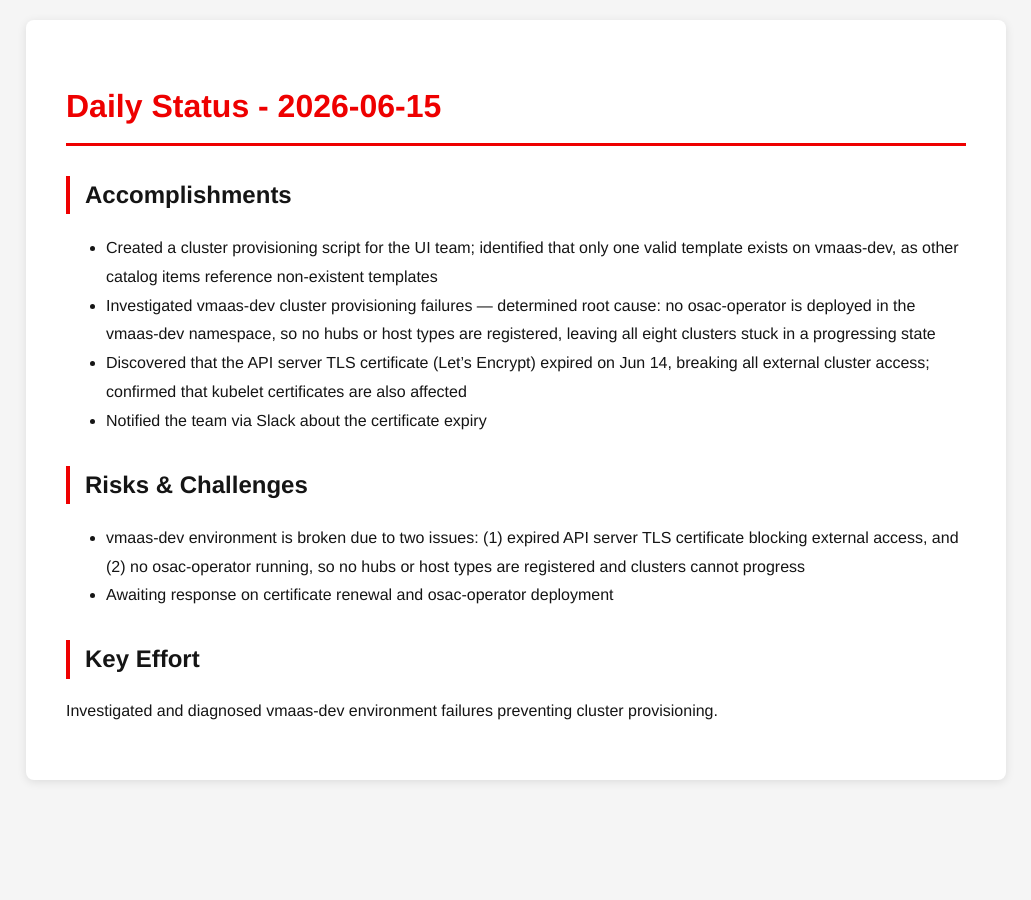
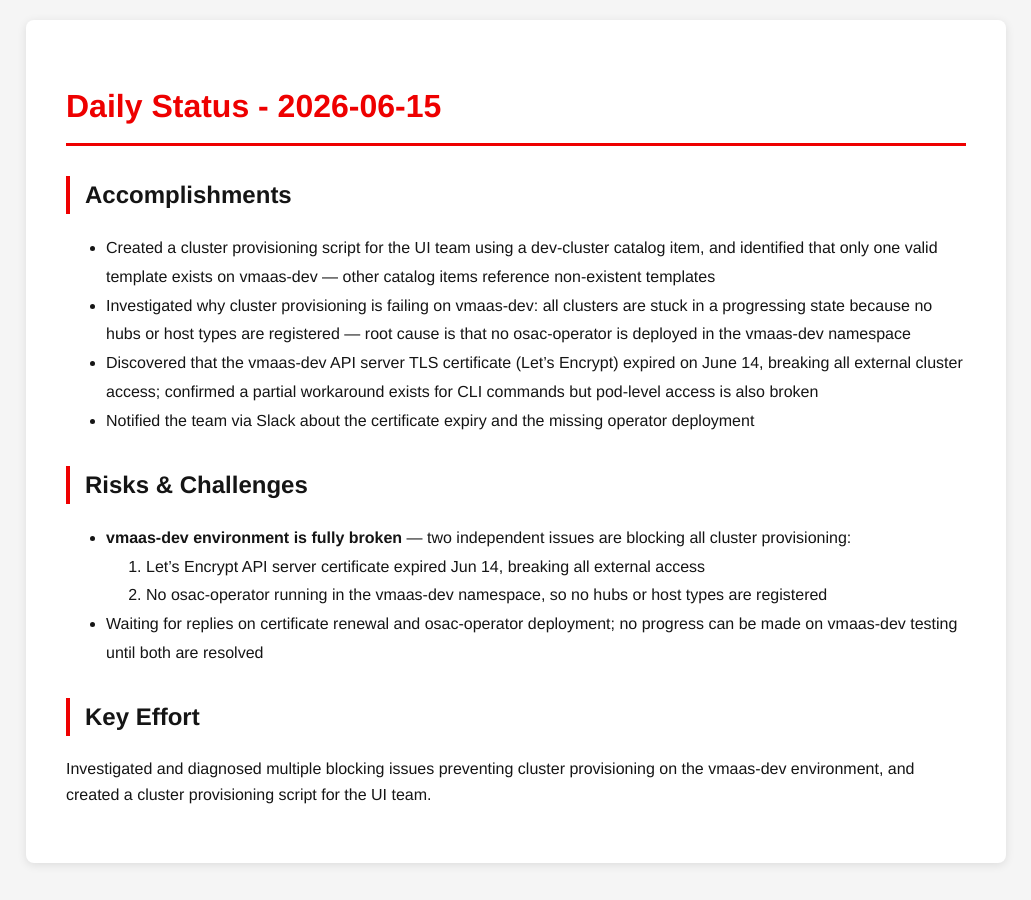
Before and after one commit to tzvatot/daily-status, a Jekyll site: the page built from 2026-06-15.md, in a window 1280 px wide. Shown: the whole page, without its empty margins (124-1155 px from the left). Built offline with Jekyll 4.4.1, drawn with Linux system fonts in a browser that asks for light colours.

Commit message:
Daily status update - 2026-06-15

```diff
--- a/2026-06-15.md
+++ b/2026-06-15.md
@@ -7,14 +7,16 @@ date: 2026-06-15
 # Daily Status - 2026-06-15
 
 ## Accomplishments
-- Created a cluster provisioning script for the UI team; identified that only one valid template exists on vmaas-dev, as other catalog items reference non-existent templates
-- Investigated vmaas-dev cluster provisioning failures — determined root cause: no osac-operator is deployed in the vmaas-dev namespace, so no hubs or host types are registered, leaving all eight clusters stuck in a progressing state
-- Discovered that the API server TLS certificate (Let's Encrypt) expired on Jun 14, breaking all external cluster access; confirmed that kubelet certificates are also affected
-- Notified the team via Slack about the certificate expiry
+- Created a cluster provisioning script for the UI team using a dev-cluster catalog item, and identified that only one valid template exists on vmaas-dev — other catalog items reference non-existent templates
+- Investigated why cluster provisioning is failing on vmaas-dev: all clusters are stuck in a progressing state because no hubs or host types are registered — root cause is that no osac-operator is deployed in the vmaas-dev namespace
+- Discovered that the vmaas-dev API server TLS certificate (Let's Encrypt) expired on June 14, breaking all external cluster access; confirmed a partial workaround exists for CLI commands but pod-level access is also broken
+- Notified the team via Slack about the certificate expiry and the missing operator deployment
 
 ## Risks & Challenges
-- vmaas-dev environment is broken due to two issues: (1) expired API server TLS certificate blocking external access, and (2) no osac-operator running, so no hubs or host types are registered and clusters cannot progress
-- Awaiting response on certificate renewal and osac-operator deployment
+- **vmaas-dev environment is fully broken** — two independent issues are blocking all cluster provisioning:
+  1. Let's Encrypt API server certificate expired Jun 14, breaking all external access
+  2. No osac-operator running in the vmaas-dev namespace, so no hubs or host types are registered
+- Waiting for replies on certificate renewal and osac-operator deployment; no progress can be made on vmaas-dev testing until both are resolved
 
 ## Key Effort
-Investigated and diagnosed vmaas-dev environment failures preventing cluster provisioning.
+Investigated and diagnosed multiple blocking issues preventing cluster provisioning on the vmaas-dev environment, and created a cluster provisioning script for the UI team.
```
